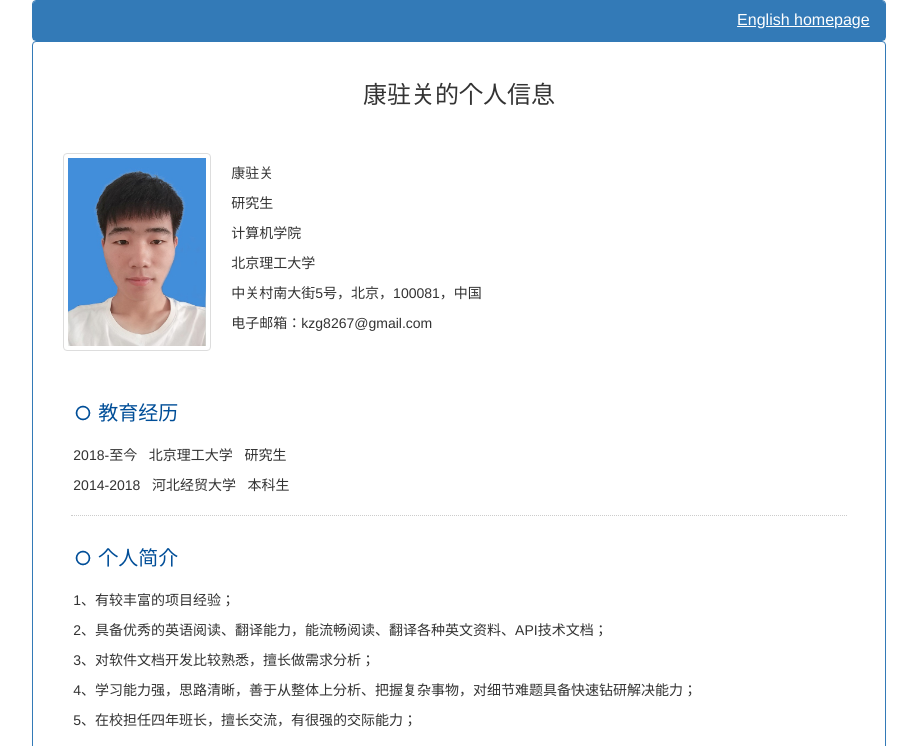
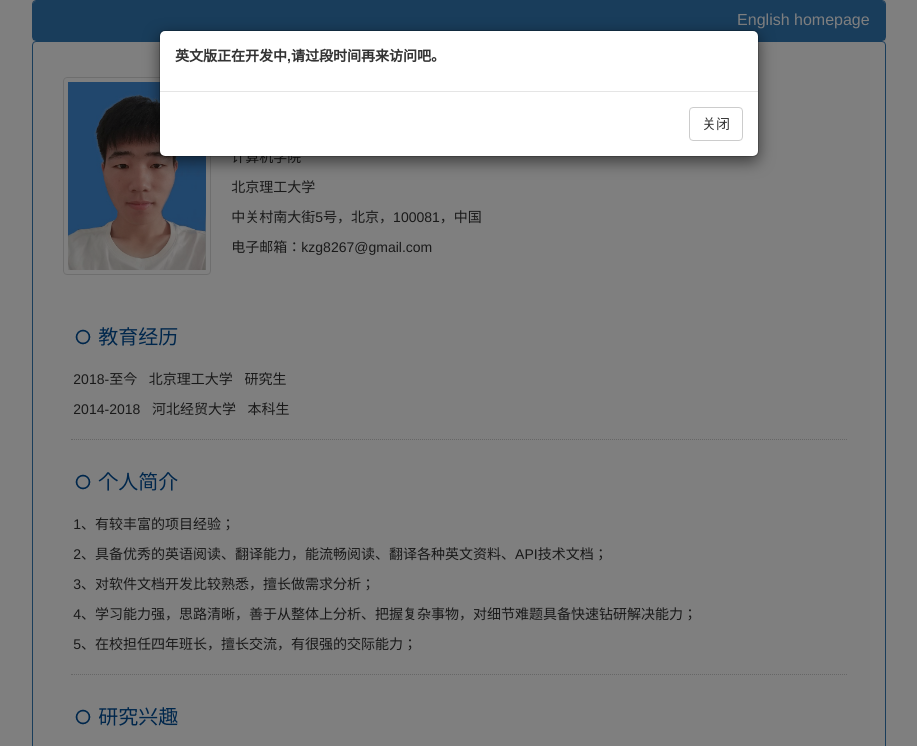
Before and after one commit to kzg826758463/MyRepository, a plain HTML site: page index.html in a window 1280 px wide. Both pictures are taken after a click on the link "English homepage". Shown: the top 746 px of the page, without its empty margins (181-1098 px from the left). Drawn offline with nearby package versions, Linux system fonts and the light colour scheme.

Commit message:
add pageModal

```diff
--- a/index.html
+++ b/index.html
@@ -64,17 +64,13 @@
 	<div class="panel panel-primary col-xs-8 col-xs-offset-2 col-sm-8 col-sm-offset-2 col-md-8 col-md-offset-2" style="padding: 0px;margin-bottom: 0px">
     <div class="panel-heading" style="margin-left: -0.5px">
         <h4 class="panel-title" style="text-align:right;">
-            <a href="#" >English homepage</a>
+            <a href="javascript:void(0);" data-toggle="modal" data-target="#pageModal">English homepage</a>
         </h4>
     </div>
 </div>
 	<div
 		class="panel panel-primary col-xs-8 col-xs-offset-2 col-sm-8 col-sm-offset-2 col-md-8 col-md-offset-2"
 		style="padding-top:20px">
-		<div style="text-align: center;width: 100%">
-			<h3>康驻关的个人信息</h3>
-			</br>
-		</div>
 		<div class="panel-body">
 			<div class="xq_teacher">
 				<img src="./img/kzg.jpg" class="img-thumbnail img-responsive">
@@ -101,7 +97,7 @@
 				<p>5、在校担任四年班长，擅长交流，有很强的交际能力；</p>
 			</div>
 			<div class="con01_t">
-				<h4>科研方向</h4>
+				<h4>研究兴趣</h4>
 				<p>图数据挖掘、社交网络分析与挖掘、基于图的机器学习、图数据库、图计算系统等</p>
 			</div>
 			<div class="con01_t">
@@ -121,7 +117,7 @@
 				<p>1、熟悉linux基本命令，熟练使用vi编辑器，了解yum相关使用。</p>
 				<p>2、了解shell编程，能自主编写简单的shell脚本。</p>
 				<p>3、了解linux内核相关知识，如进程管理、内存管理、I/O管理、文件系统等。</p>
-				<p><strong>三、Java部分</strong></p>
+				<p><strong>四、Java部分</strong></p>
 				<p>1、熟悉java编程规范，熟悉java面向对象分析与设计。</p>
 				<p>2、熟悉java基础知识以及核心类库。熟练运用反射、io、多线程、socket等相关知识进行软件开发。</p>
 				<p>3、熟悉j2ee开发相关框架与技，熟悉SpringMVC/Spring Boot框架的使用，了解Spring Cloud框架的应用。</p>
@@ -148,5 +144,19 @@
 		</div>
 	</div>
 	<!-- end of footer -->
+
+	<!-- 按钮触发模态框 -->
+
+<!-- 模态框（Modal） -->
+<div class="modal fade" id="pageModal" tabindex="-1" role="dialog" aria-hidden="true">
+    <div class="modal-dialog">
+        <div class="modal-content">
+            <div class="modal-body"><p><strong>英文版正在开发中,请过段时间再来访问吧。</strong></p></div>
+            <div class="modal-footer">
+                <button type="button" class="btn btn-default" data-dismiss="modal">关闭</button>
+            </div>
+        </div><!-- /.modal-content -->
+    </div><!-- /.modal -->
+</div>
 </body>
 </html>
```
